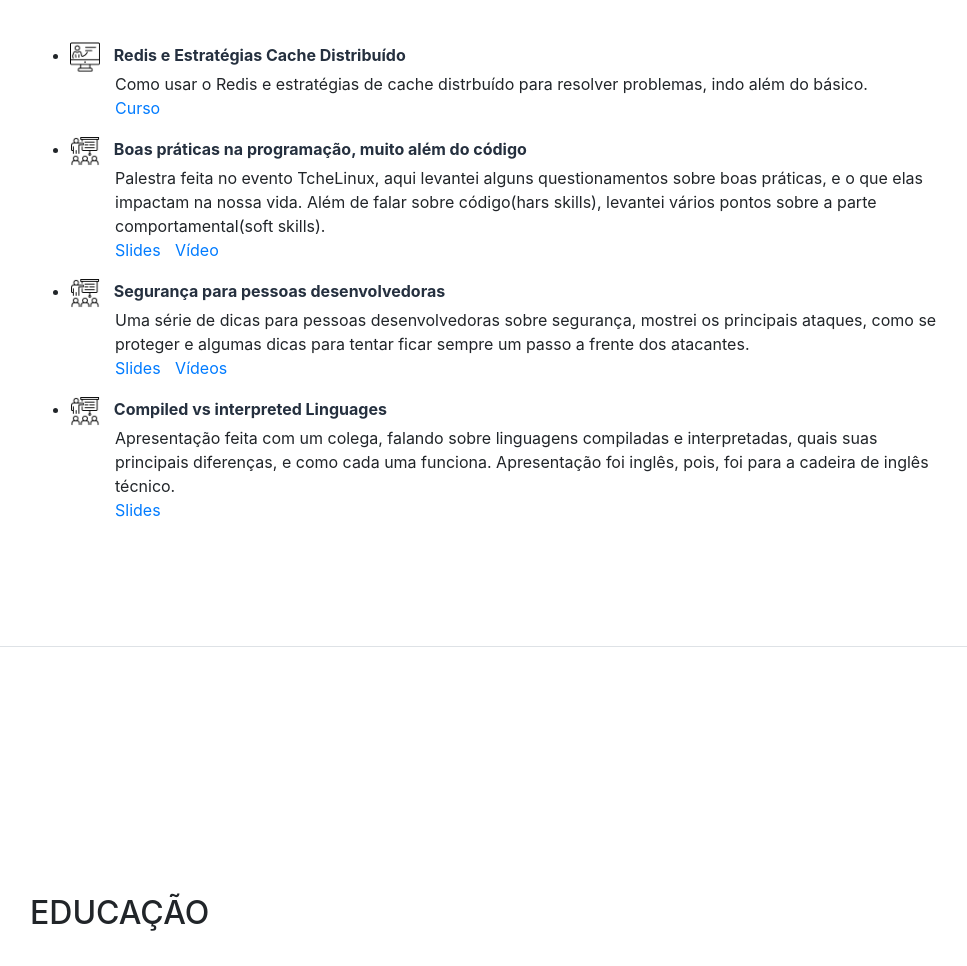
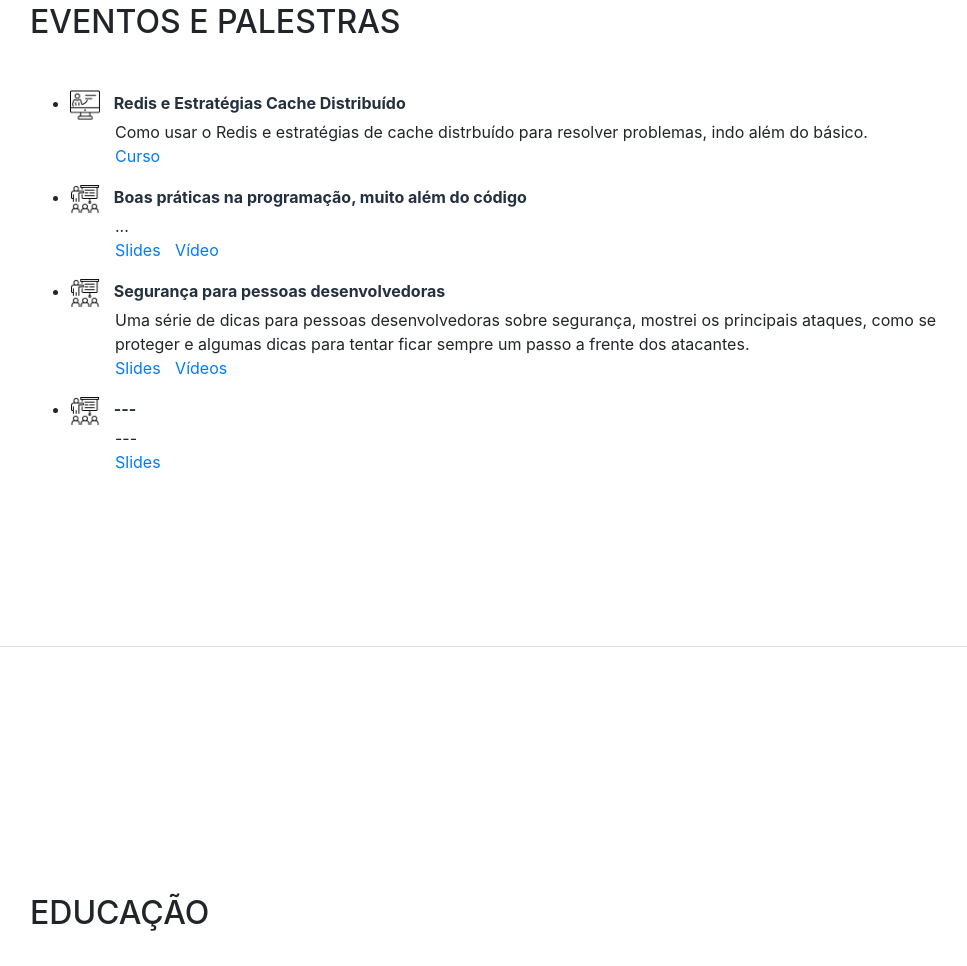
Before and after one commit to alexfrancodev/alexfrancodev.github.io, a website with bundled scripts: page index.html in a window 1280 px wide. Shown: the part 3353-4319 px from the top of the page, without its empty margins (290-1257 px from the left). Built offline with nearby package versions, Linux system fonts and the light colour scheme; a script that the page names is missing; a web font is replaced by a local one.

Commit message:
Update index.html

```diff
--- a/index.html
+++ b/index.html
@@ -9,7 +9,7 @@
   <meta name="description" content="Olá, meu nome é Alex Gomes Franco, 28 anos, Técnico em Informática e Servicos Públicos, Apaixonado por Tecnologia e Ajudar a transformar a vida das pessoas através dela.
   ">
   <meta name="keywords"
-    content="Cristiano Raffi Cunha,Cristiano Cunha,Cristiano Raffi,CSharp,C#,.NET,Desenvolvedor,Desenvolvedor .NET,Linux,Arquitetura,Arquitetura De Software,back-end,Segurança,Microservices,Teste de Unidade,Pelotas">
+    content="Alex, Franco , Gomes , Informática, Computação">
 
   <meta property="og:title" content="Alex Gomes Franco" />
   <meta property="og:type" content="website" />
@@ -309,8 +309,7 @@
               Boas práticas na programação, muito além do código
             </p>
             <p class="lecure-description mb-0">
-              Palestra feita no evento TcheLinux, aqui levantei alguns questionamentos sobre boas práticas, e o que elas impactam na nossa vida.
-              Além de falar sobre código(hars skills), levantei vários pontos sobre a parte comportamental(soft skills).
+             ...
             </p>
             <p class="lecure-links-container">
               <a class="lecture-links" href="https://www.slideshare.net/CristianoRaffiCunha/boas-praticas-muito-alm-de-linhas-de-cdigo" target="_blank" rel="noopener noreferrer">Slides</a>
@@ -335,11 +334,10 @@
           <li id="compilado-interpretado">
             <p class="lecure-title">
               <img  class="lecure-icon" src="./img/palestra.png"/>
-             Compiled vs interpreted Linguages
+             ---
             </p>
             <p class="lecure-description mb-0">
-              Apresentação feita com um colega, falando sobre linguagens compiladas e interpretadas, quais suas principais diferenças, e como cada uma funciona.
-              Apresentação foi inglês, pois, foi para a cadeira de inglês técnico.
+             ---
             </p>
             <p class="lecure-links-container">
               <a class="lecture-links" href="https://www.slideshare.net/CristianoRaffiCunha/compiled-vs-interpreted-linguages" target="_blank" rel="noopener noreferrer">Slides</a>
```
